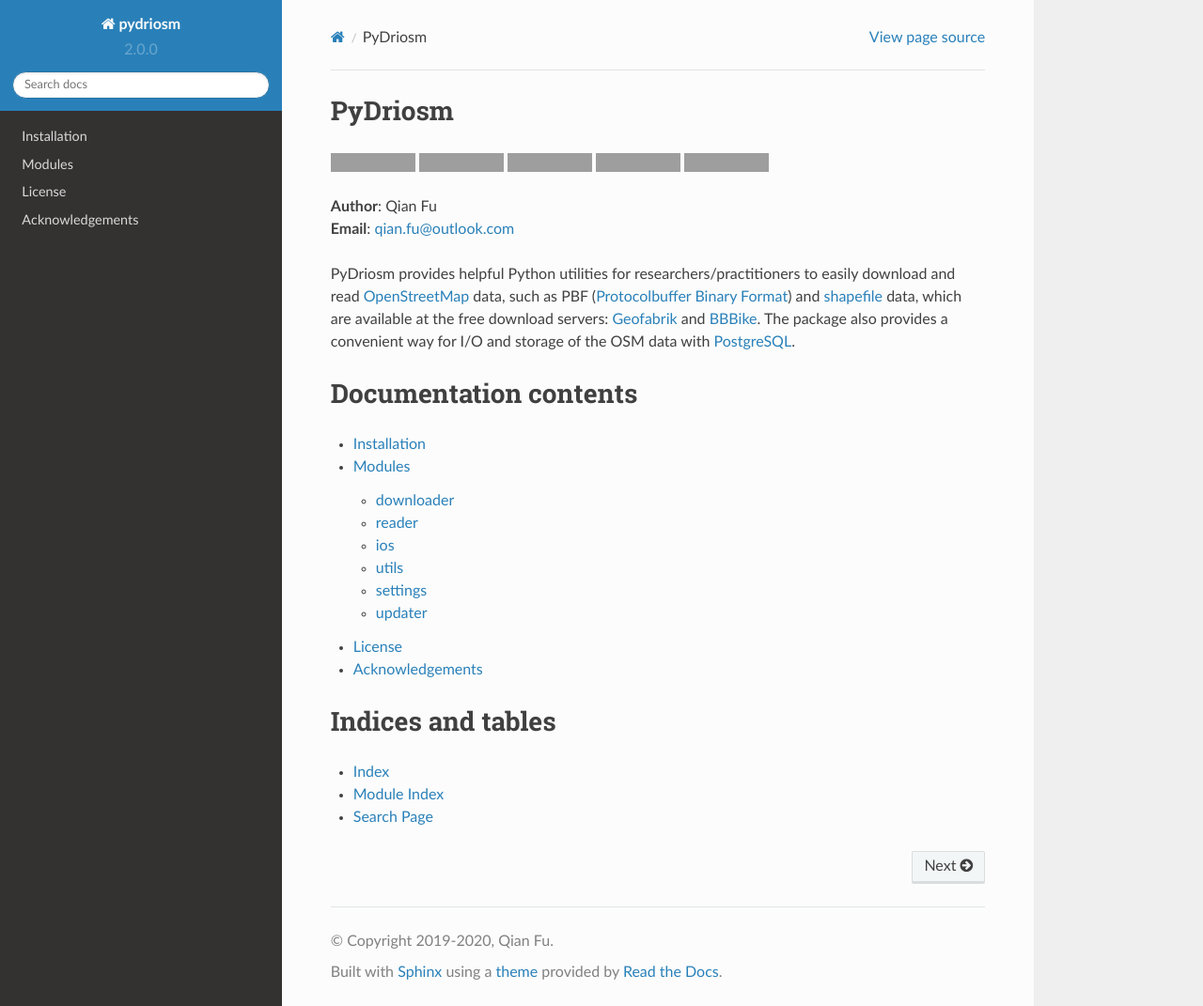
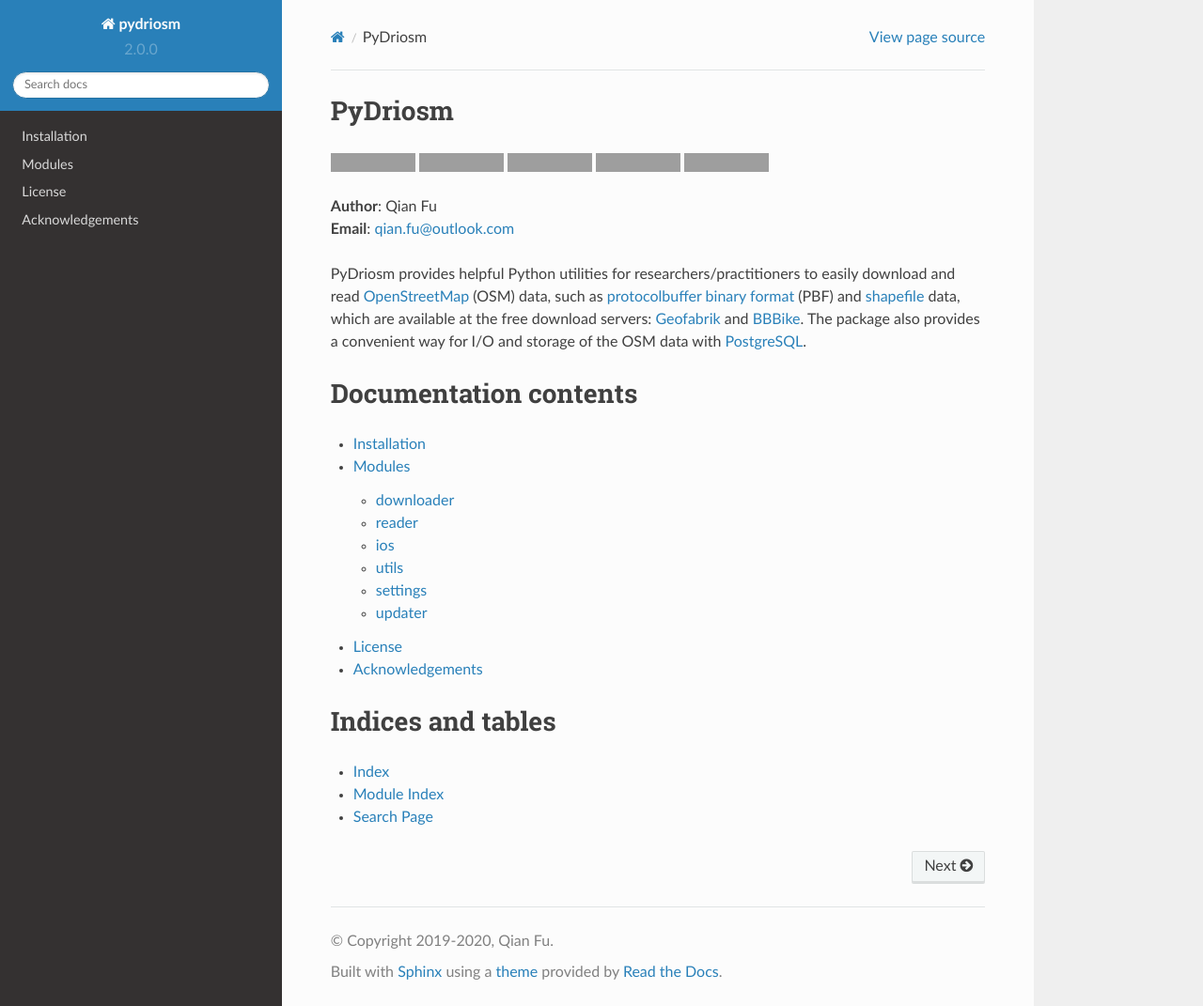
Before and after one commit to mikeqfu/pydriosm, a Sphinx documentation site: the page built from docs/source/index.rst, in a window 1280 px wide and 1071 px high. Shown: the whole window at 94% size. Built offline with Sphinx 7.4.7 and the Read the Docs theme 2.0.0, drawn with Linux system fonts in a browser that asks for light colours; pages that are not in the unit, such as notebooks, are missing from menus; grey boxes are pictures that could not be loaded.

Commit message:
modified \docs\source\index.rst

```diff
--- a/docs/source/index.rst
+++ b/docs/source/index.rst
@@ -20,11 +20,11 @@
 | **Author**: Qian Fu
 | **Email**: qian.fu@outlook.com
 
-PyDriosm provides helpful Python utilities for researchers/practitioners to easily download and read `OpenStreetMap`_ data, such as PBF (`Protocolbuffer Binary Format`_) and `shapefile`_ data, which are available at the free download servers: `Geofabrik`_ and `BBBike`_. The package also provides a convenient way for I/O and storage of the OSM data with `PostgreSQL`_.
+PyDriosm provides helpful Python utilities for researchers/practitioners to easily download and read `OpenStreetMap`_ (OSM) data, such as `protocolbuffer binary format`_ (PBF) and `shapefile`_ data, which are available at the free download servers: `Geofabrik`_ and `BBBike`_. The package also provides a convenient way for I/O and storage of the OSM data with `PostgreSQL`_.
 
 .. _`OpenStreetMap`: https://www.openstreetmap.org/
 .. _`PBF`: https://wiki.openstreetmap.org/wiki/PBF_Format
-.. _`Protocolbuffer Binary Format`: https://wiki.openstreetmap.org/wiki/PBF_Format
+.. _`protocolbuffer binary format`: https://wiki.openstreetmap.org/wiki/PBF_Format
 .. _`shapefile`: https://wiki.openstreetmap.org/wiki/Shapefiles
 .. _`Geofabrik`: https://download.geofabrik.de/
 .. _`BBBike`: https://www.bbbike.org/
```
